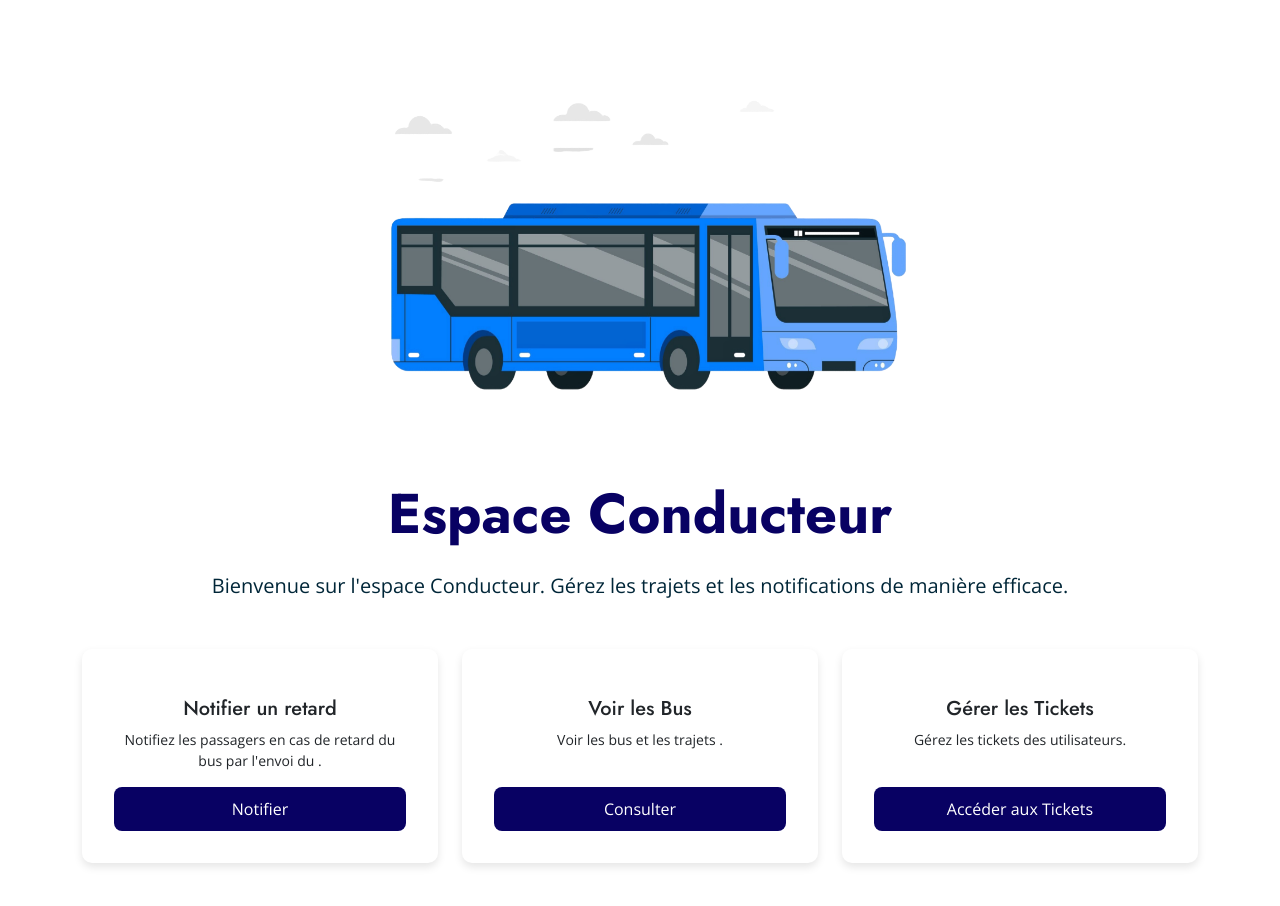
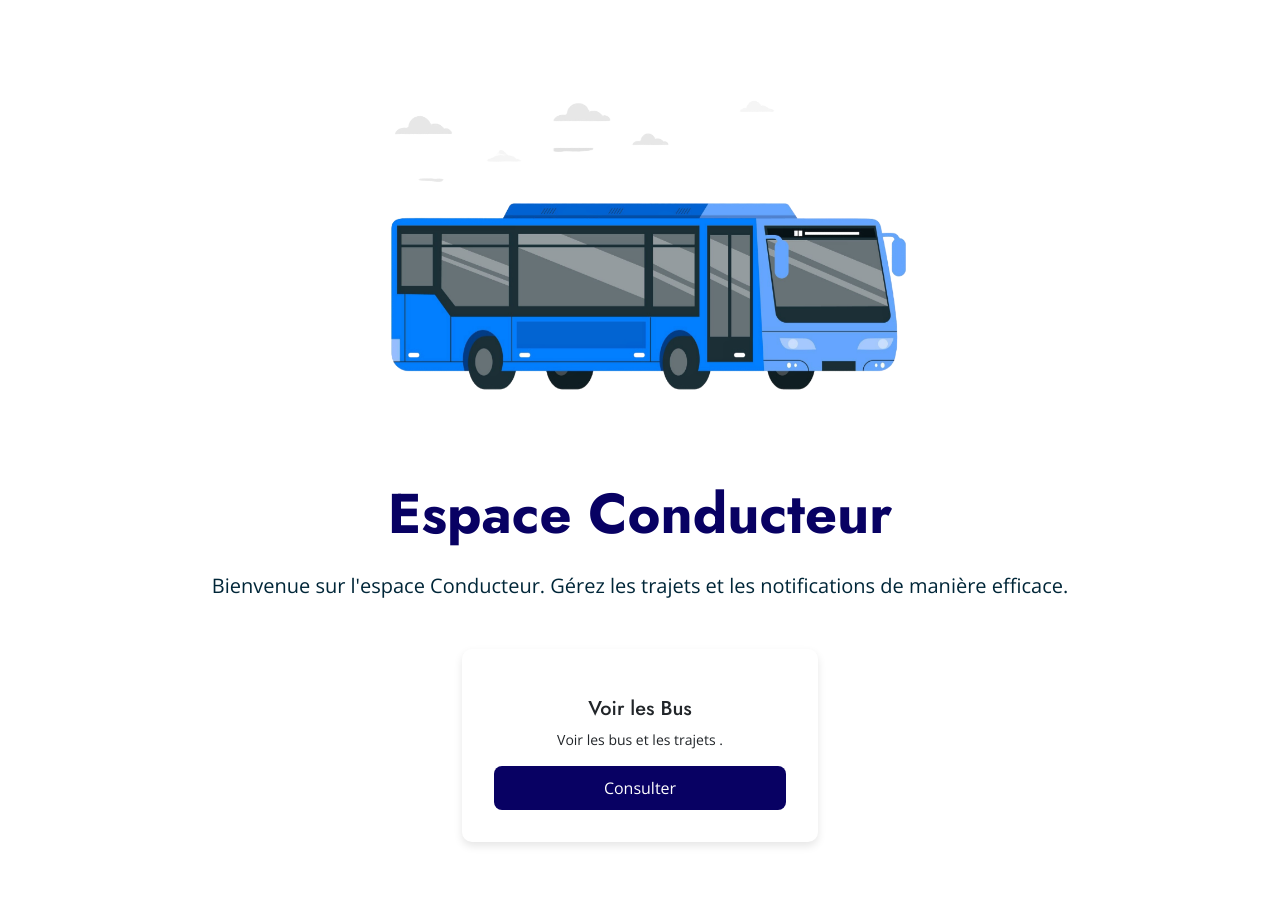
Before and after one commit to ghizlane-belzedi/transport-management-system, an Angular app in the folder frontend/: page /driver in a window 1280 px wide. Shown: the top 906 px of the page. Built offline with nearby package versions, Linux system fonts and the light colour scheme.

Commit message:
nww-front

```diff
--- a/frontend/src/app/app-driver/app-driver.component.html
+++ b/frontend/src/app/app-driver/app-driver.component.html
@@ -19,23 +19,6 @@
           <p class="lead mb-5" style="color: rgb(0, 38, 56);">
             Bienvenue sur l'espace Conducteur. Gérez les trajets et les notifications de manière efficace.
           </p>
-
-          <!-- Cartes pour les actions administrateur -->
-          <div class="row justify-content-center">
-            <!-- Carte pour la gestion des retards -->
-            <div class="col-md-4 mb-4">
-              <div class="card admin-card h-100">
-                <div class="card-body text-center d-flex flex-column">
-                  <i class="fas fa-route fa-3x mb-3" style="color: #080163;"></i>
-                  <h3 class="card-title h5">Notifier un retard</h3>
-                  <p class="card-text flex-grow-1 small">
-                    Notifiez les passagers en cas de retard du bus par l'envoi du .
-                  </p>
-                  <button class="btn btn-primary btn-lg w-100" routerLink="/trajet">
-                    Notifier
-                  </button>
-                </div>
-              </div>
             </div>
             <div class="col-md-4 mb-4">
                 <div class="card admin-card h-100">
@@ -52,23 +35,6 @@
                 </div>
               </div>
 
-            <!-- Carte pour la gestion des tickets -->
-            <div class="col-md-4 mb-4">
-              <div class="card admin-card h-100">
-                <div class="card-body text-center d-flex flex-column">
-                  <i class="fas fa-id-card fa-3x mb-3" style="color: #080163;"></i>
-                  <h3 class="card-title h5">Gérer les Tickets</h3>
-                  <p class="card-text flex-grow-1 small">
-                    Gérez les tickets des utilisateurs.
-                  </p>
-                  <button class="btn btn-primary btn-lg w-100" routerLink="/abon">
-                    Accéder aux Tickets
-                  </button>
-                </div>
-              </div>
-            </div>
-          </div>
-        </div>
       </div>
     </div>
   </section>
```
